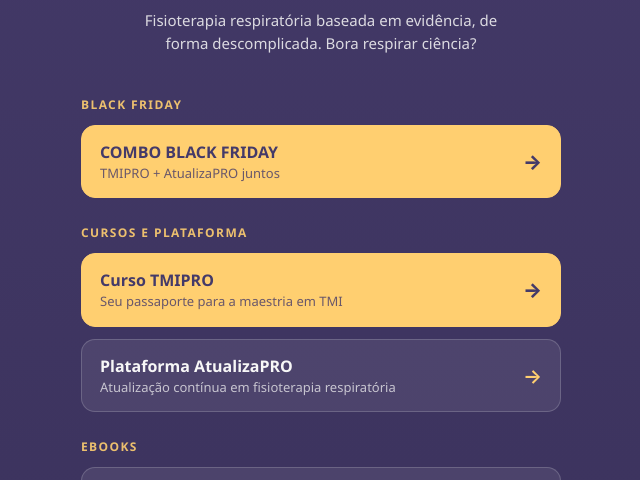
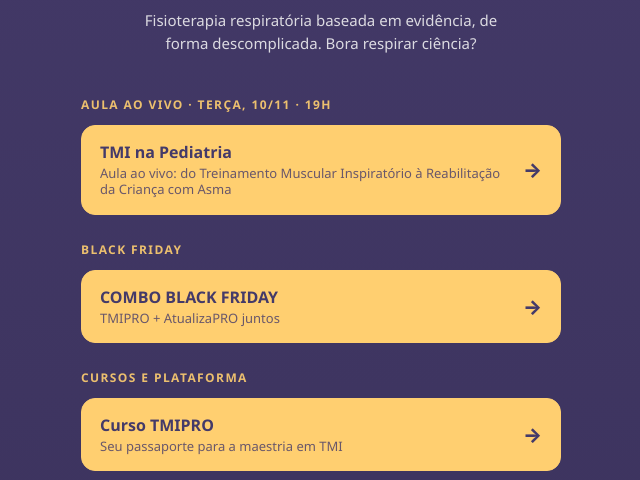
Before and after one commit to respireproagil-jpg/linkdabio, a plain HTML site: page index.html in a window 1280 px wide. Shown: the part 282-762 px from the top of the page, without its empty margins (319-959 px from the left). Drawn offline with Linux system fonts and the light colour scheme.

Commit message:
Add files via upload

```diff
--- a/index.html
+++ b/index.html
@@ -95,6 +95,13 @@
 
     <!-- TROQUE cada href="#" pelo link real (Kiwify, site, etc.) -->
 
+    <p class="secao">Aula ao vivo · Terça, 10/11 · 19h</p>
+
+    <a class="btn destaque" href="https://pagina-tmi-pediatria.vercel.app" data-link="aula-tmi-pediatria" target="_blank" rel="noopener">
+      <span>TMI na Pediatria<small>Aula ao vivo: do Treinamento Muscular Inspiratório à Reabilitação da Criança com Asma</small></span>
+      <span class="seta" aria-hidden="true">→</span>
+    </a>
+
     <p class="secao">Black Friday</p>
 
     <a class="btn destaque" href="https://respirepro.net/" data-link="combo-black-friday" target="_blank" rel="noopener">
```
